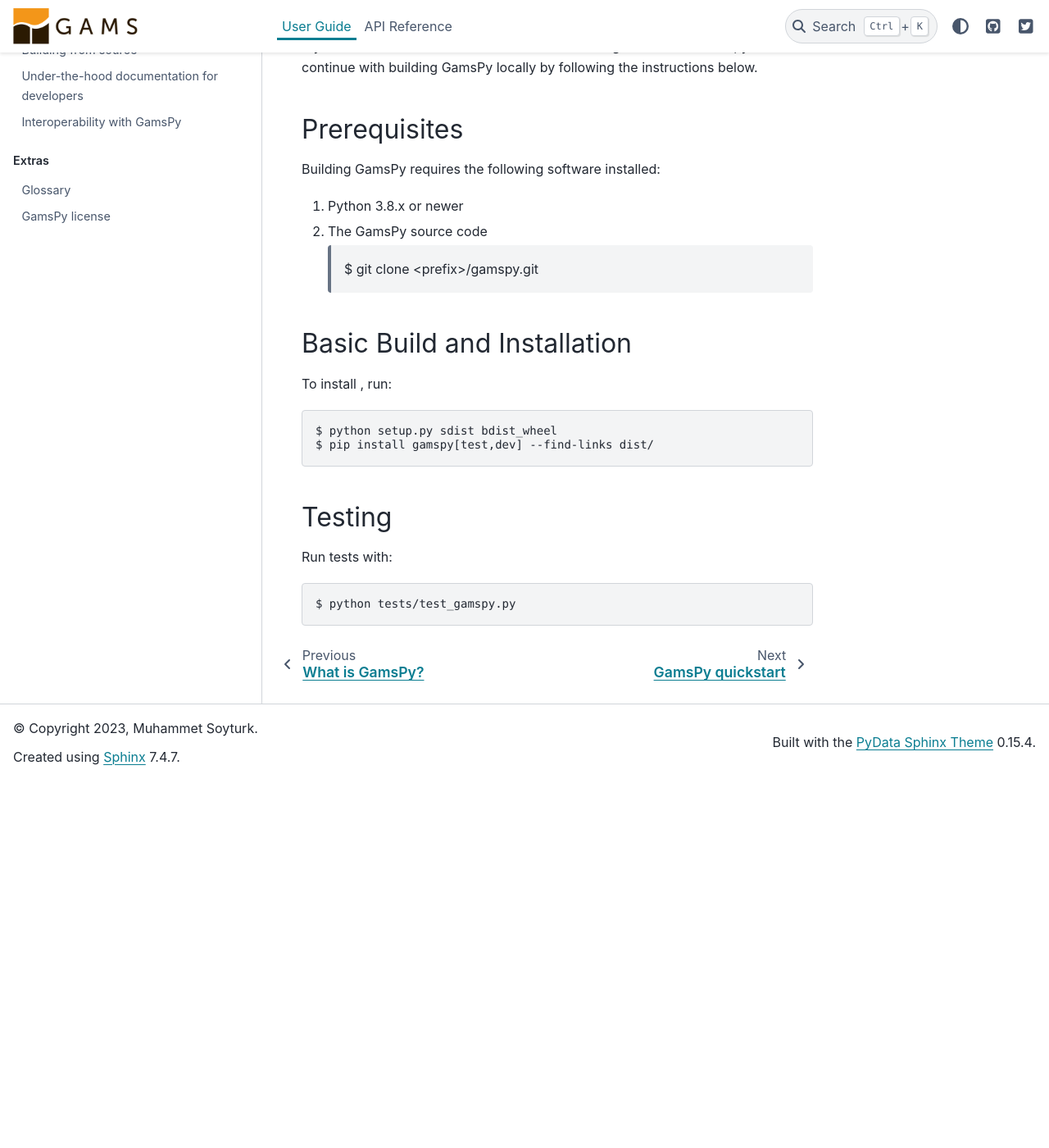
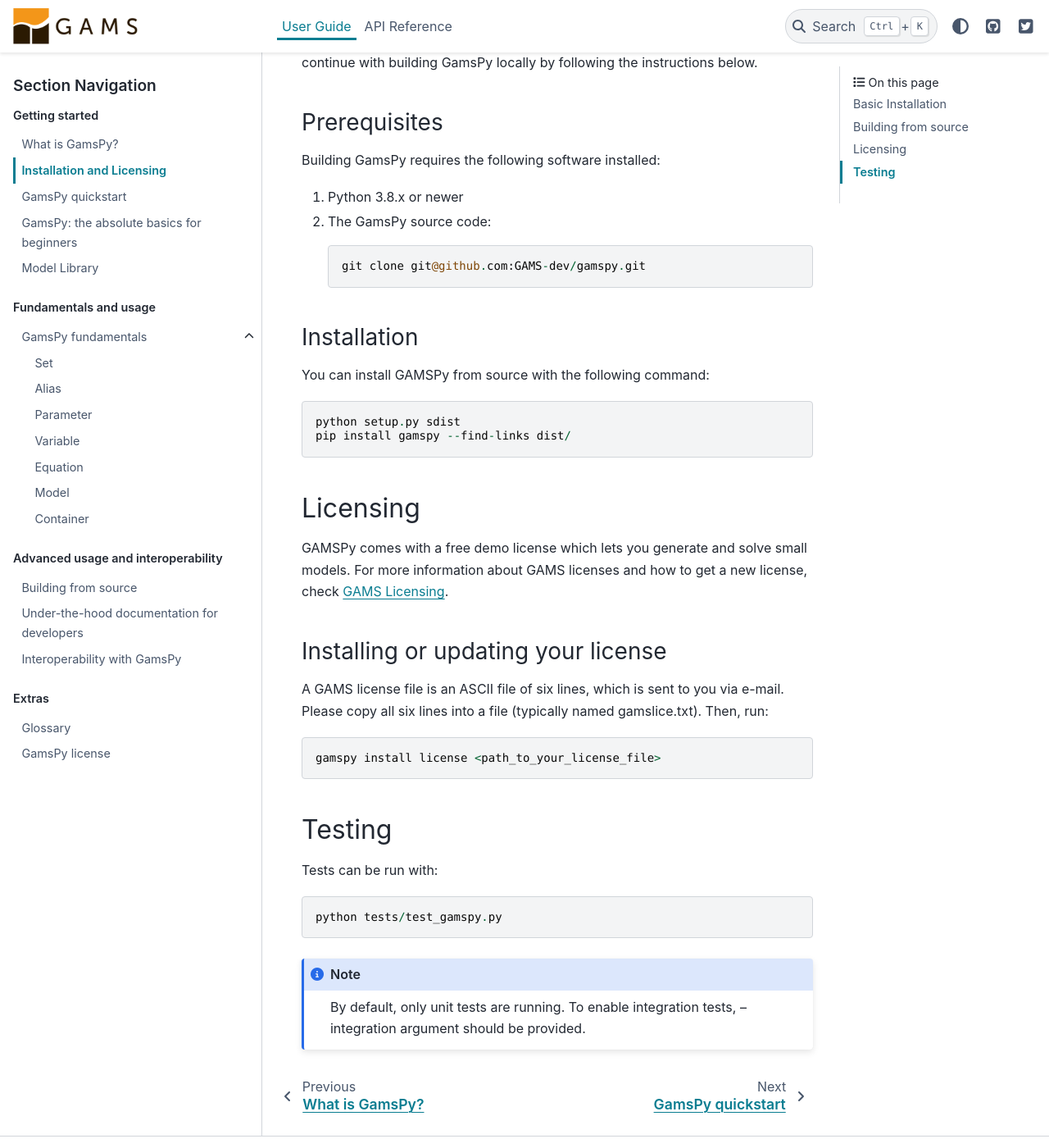
Before and after one commit to GAMS-dev/gamspy, a Sphinx documentation site: the page built from docs/user/installation.rst, in a window 1280 px wide and 1400 px high, scrolled down 448 px. Shown: the whole window at 82% size. Built offline with Sphinx 7.4.7 and the PyData theme 0.15.4, drawn with Linux system fonts in a browser that asks for light colours; pages that are not in the unit, such as notebooks, are missing from menus; before the commit the page ends 1400 px from its top, so only the background shows below that; some of the changed text lies outside the part shown.

Commit message:
update installation doc

```diff
--- a/docs/conf.py
+++ b/docs/conf.py
@@ -11,8 +11,8 @@
 # https://www.sphinx-doc.org/en/master/usage/configuration.html#project-information
 
 project = "GAMSpy"
-copyright = "2023, Muhammet Soyturk"
-author = "Muhammet Soyturk"
+copyright = "2023, GAMS Development Corporation"
+author = "GAMS"
 release = "0.1.0"
 
 # -- General configuration ---------------------------------------------------
@@ -64,5 +64,6 @@
     "logo": {
         "image_light": "_static/logo.png",
         "image_dark": "_static/logo.png",
-    }
+    },
+    "show_nav_level": 2,
 }
--- a/docs/user/installation.rst
+++ b/docs/user/installation.rst
@@ -1,15 +1,15 @@
 .. _installation:
 
-===================
-Installation
-===================
+==========================
+Installation and Licensing
+==========================
 
 Basic Installation
 ------------------
 
-You can run the following command to install GamsPy from PyPI:
+You can run the following command to install GamsPy from PyPI::
 
-    $ pip install gamspy
+    pip install gamspy
 
 Building from source
 --------------------
@@ -18,27 +18,43 @@
 you can continue with building GamsPy locally by following the instructions below.
 
 Prerequisites
--------------
+=============
 
 Building GamsPy requires the following software installed:
 
 1) Python 3.8.x or newer
 
-2) The GamsPy source code
+2) The GamsPy source code::
 
-    $ git clone <prefix>/gamspy.git
+        git clone git@github.com:GAMS-dev/gamspy.git
 
-Basic Build and Installation
-----------------------------
+Installation
+============
 
-To install , run::
+You can install GAMSPy from source with the following command::
 
-    $ python setup.py sdist bdist_wheel
-    $ pip install gamspy[test,dev] --find-links dist/
+    python setup.py sdist
+    pip install gamspy --find-links dist/
+
+Licensing
+---------
+GAMSPy comes with a free demo license which lets you generate and solve small models.
+For more information about GAMS licenses and how to get a new license, check
+`GAMS Licensing <https://www.gams.com/latest/docs/UG_License.html>`_.
+
+Installing or updating your license
+===================================
+A GAMS license file is an ASCII file of six lines, which is sent to you via e-mail.
+Please copy all six lines into a file (typically named gamslice.txt). Then, run::
+
+    gamspy install license <path_to_your_license_file>
 
 Testing
 -------
 
-Run tests with::
+Tests can be run with::
 
-    $ python tests/test_gamspy.py
+    python tests/test_gamspy.py
+
+.. note::
+    By default, only unit tests are running. To enable integration tests, --integration argument should be provided.
```
